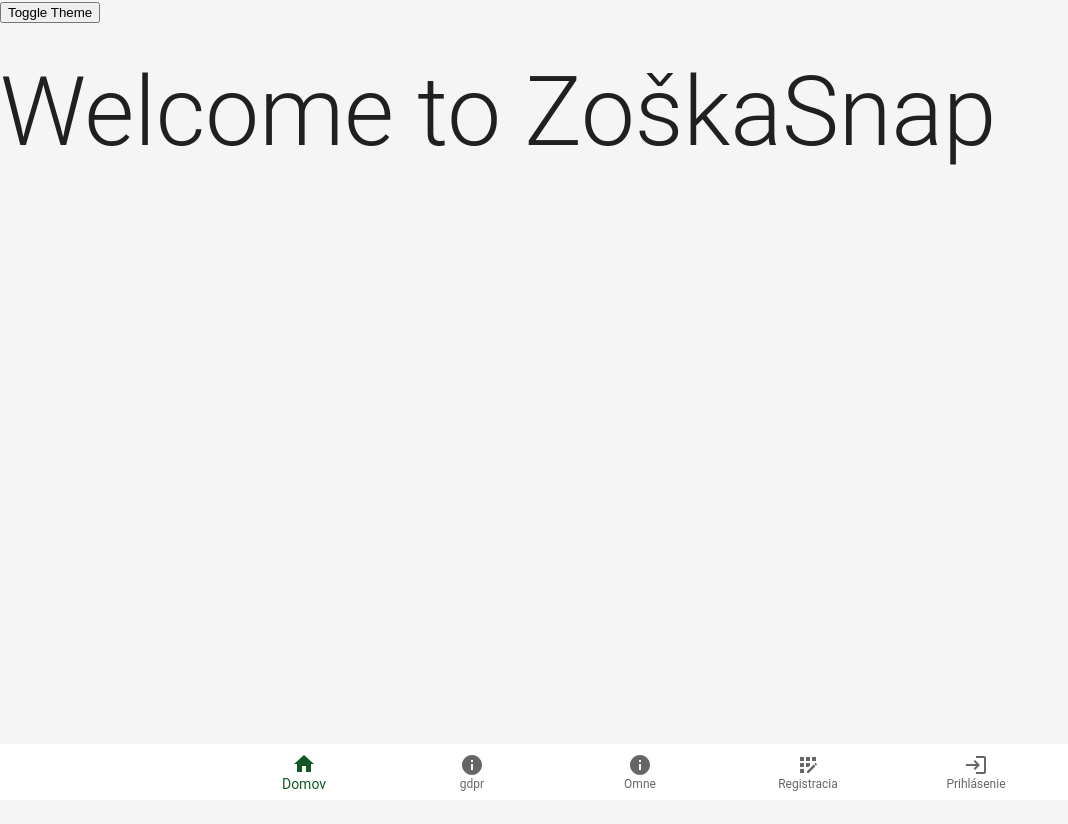
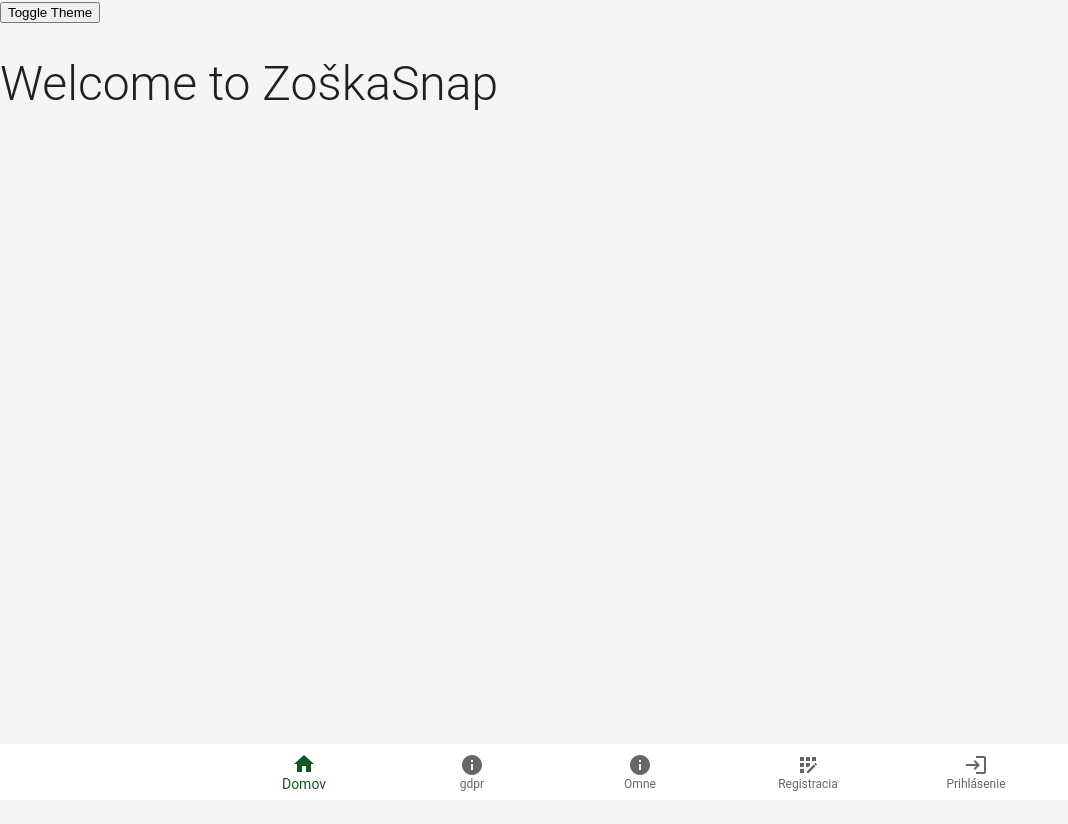
Before and after one commit to Detamcon/MojaApp, a Next.js app: page / in a window 1280 px wide. Shown: the whole page, without its empty margins (0-1068 px from the left). Built offline with nearby package versions, Linux system fonts and the light colour scheme; no server answers.

Commit message:
smaller text

```diff
--- a/src/components/ThemeProvider.tsx
+++ b/src/components/ThemeProvider.tsx
@@ -24,7 +24,11 @@ export default function ThemeProvider({ children }: { children: React.ReactNode
         },
         typography: {
           fontFamily: "Roboto, Arial, sans-serif",
+          h1: {
+            fontSize: "3rem",
+          },
         },
+
       }),
     [mode]
   );
```
